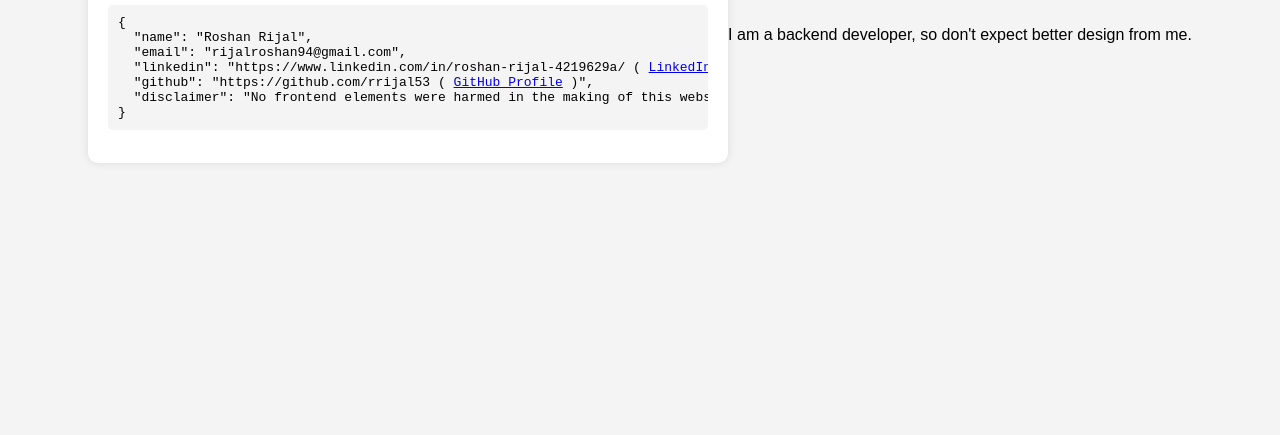
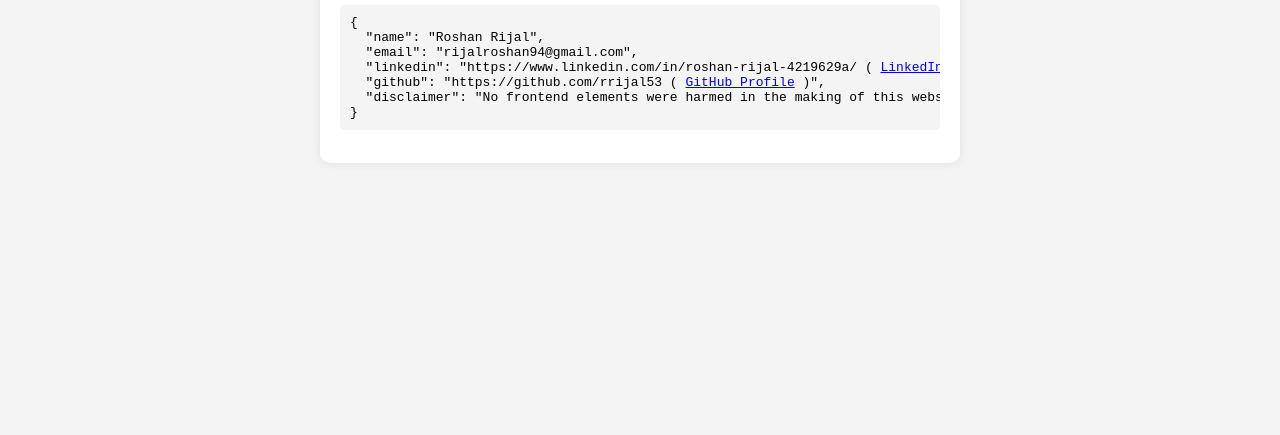
Before and after one commit to rrijal53/rrijal53.github.io, a plain HTML site: page index.html in a window 1280 px wide. Shown: the part 365-800 px from the top of the page. Drawn offline with Linux system fonts and the light colour scheme.

Commit message:
fix: update message

```diff
--- a/index.html
+++ b/index.html
@@ -11,9 +11,6 @@
         <h1>JSON Data</h1>
         <pre id="json-display"></pre>
     </div>
-    <footer>
-        <p>I am a backend developer, so don't expect better design from me.</p>
-    </footer>
     <script src="script.js"></script>
 </body>
 </html>
```
